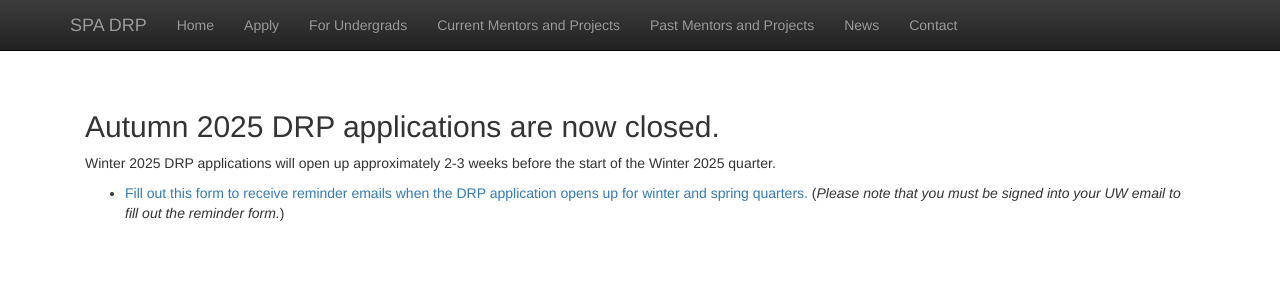
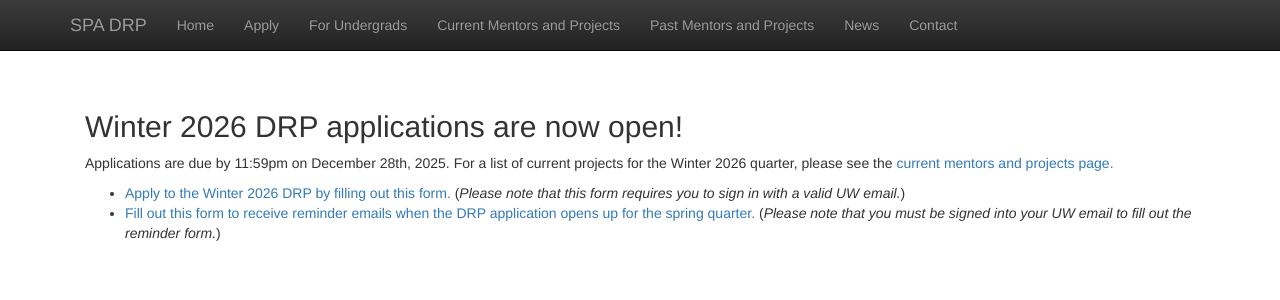
Before and after one commit to SPA-DRP/spa-drp.github.io, a Jekyll site: the page built from apply.md, in a window 1280 px wide. Shown: the top 300 px of the page. Built offline with Jekyll 4.4.1, drawn with Linux system fonts in a browser that asks for light colours; nearby versions of some CDN libraries; library files that are not in the unit come from our copies.

Commit message:
winter 2026

```diff
--- a/apply.md
+++ b/apply.md
@@ -3,11 +3,11 @@ layout: default
 title:  'Apply to DRP'
 ---
 
-## Autumn 2025 DRP applications are now closed.
+## Winter 2026 DRP applications are now open!
 
-Winter 2025 DRP applications will open up approximately 2-3 weeks before the start of the Winter 2025 quarter.
+<!-- Winter 2025 DRP applications will open up approximately 2-3 weeks before the start of the Winter 2025 quarter. -->
 
-<!--Applications are due by 11:59pm on September 14th, 2025. For a list of current projects for the Autumn 2025 quarter, please see the [current mentors and projects page.](https://spa-drp.github.io/currentmentors.html)-->
+Applications are due by 11:59pm on December 28th, 2025. For a list of current projects for the Winter 2026 quarter, please see the [current mentors and projects page.](https://spa-drp.github.io/currentmentors.html)
 
-<!--* [Apply to the Autumn 2025 DRP by filling out this form.](https://docs.google.com/forms/d/e/1FAIpQLSc3_JxYhvfRzDQKNt_oYwx23LdAb-aHubMjSKRer0Y8FxeeeQ/viewform?usp=dialog) (Please note that this form requires you to sign in with a valid UW email.)-->
-* [Fill out this form to receive reminder emails when the DRP application opens up for winter and spring quarters.](https://docs.google.com/forms/d/e/1FAIpQLSdq6fVS3UI3ABV0uQA1fNpujUruzHmR8QyI4ovkIdXadxqNQQ/viewform?usp=dialog) (*Please note that you must be signed into your UW email to fill out the reminder form.*)
+* [Apply to the Winter 2026 DRP by filling out this form.](https://docs.google.com/forms/d/e/1FAIpQLSdb752MTBqvcHPxFTBeLaO6bzgC1bVaBRx9SiDckdK78DHdTw/viewform?usp=publish-editor) (*Please note that this form requires you to sign in with a valid UW email.*)
+* [Fill out this form to receive reminder emails when the DRP application opens up for the spring quarter.](https://docs.google.com/forms/d/e/1FAIpQLSdq6fVS3UI3ABV0uQA1fNpujUruzHmR8QyI4ovkIdXadxqNQQ/viewform?usp=dialog) (*Please note that you must be signed into your UW email to fill out the reminder form.*)
```
Also changed, not shown: _projects/2026/winter/ethan-ancell-2.md (added, +19 -0 lines), _projects/2026/winter/ethan-ancell.md (added, +13 -0 lines), _projects/2026/winter/jasper-yang.md (added, +11 -0 lines), _projects/2026/winter/kayla-irish.md (added, +11 -0 lines), _projects/2026/winter/qian-meng.md (added, +11 -0 lines), _projects/2026/winter/tony-lei.md (added, +11 -0 lines), currentmentors.md (+2 -2 lines), 1 other file.
